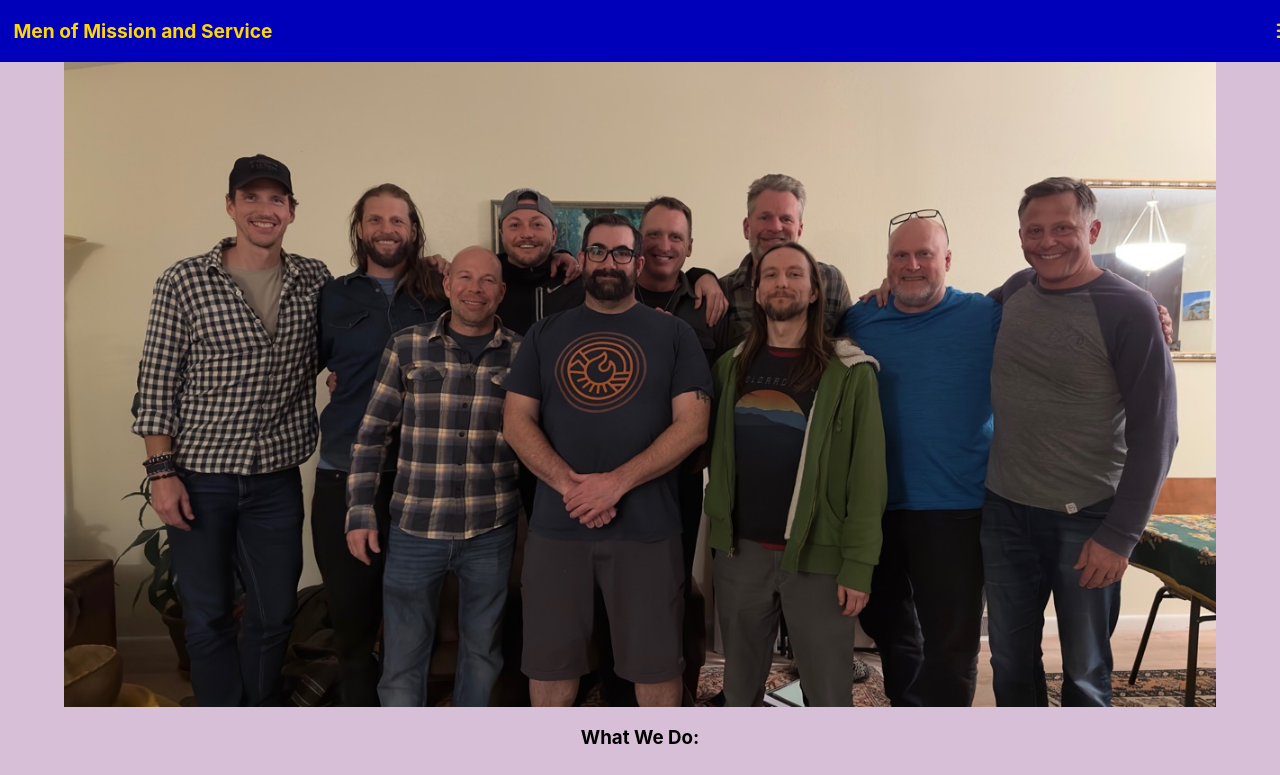
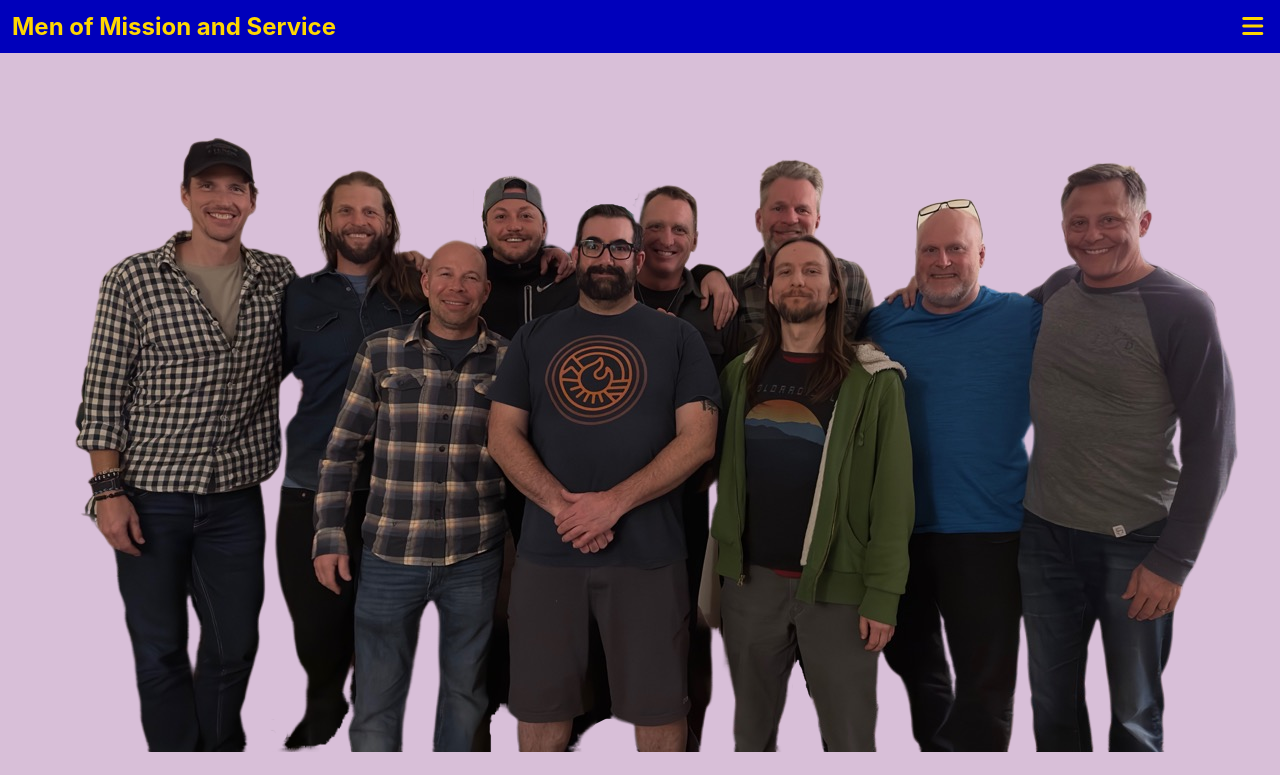
Before and after one commit to IntuitiveHarmony/igroup-site, a React (Create React App) app: page / in a window 1280 px wide. Shown: the top 775 px of the page. Built offline with nearby package versions, Linux system fonts and the light colour scheme.

Commit message:
nav looking better

```diff
--- a/src/App.css
+++ b/src/App.css
@@ -8,31 +8,37 @@
   cursor: pointer;
   color: gold;
  }
+ h3 {
+  margin-top: 2em;
+  margin-bottom: .1em;
+ }
  /* ~~~~~~~~~~~~~~~~~~~~~~~~~~~~~~~~~~~~~~~~~~~~~~~~~~~~~~~~~~ */
  .navContainer {
   z-index: 1;
-  display: flex;
-  justify-content:space-between;
-  /* grid-template-columns: 75% 25%;
-  grid-template-rows: auto; */
+  display: grid;
+  grid-template-columns: 85% auto;
+  grid-template-rows: auto;
   position: fixed;
   width: 100%;
-  padding-left: .7em;
+  padding: .5em;
   background: rgb(0, 0, 187);
   color: gold;
-  font-size: 1.2em;
+  font-size: 1.5em;
  }
- .navContainer > p {
+ .header {
   grid-column: 1;
  }
  .iconContainer {
-  /* grid-column: 2;
-  position: relative; */
+  max-width: 100%;
+  grid-column: 2;
+  display: flex;
+  justify-content: right;
  }
  #menuIcon {
-  /* position: absolute; */
-  top: 3em;
-  left: -2em;
+  position: relative;
+  grid-column: 2;
+  top: .1em;
+  right: 1.2em;
  }
  .menuContainer {
   grid-column: 1 / span 2;
@@ -57,10 +63,12 @@
   display: flex;
   flex-direction: column;
   align-items: center;
-  top: 3.7em;
+  top: 2em;
  }
  #groupPhoto {
-  max-width: 90%;
+  max-width: 100%;
+  margin-bottom: -1em;
+  left: -1em;
  }
  /* ~~~~~~~~~~~~~~~~~~~~~~~~~~~~~~~~~~~~~~~~~~~~~~~~~~~~~~~~~~ */
 .calendarContainer {
--- a/src/components/Mission.js
+++ b/src/components/Mission.js
@@ -1,4 +1,4 @@
-import photo from "../images/groupPhoto.jpeg"
+import photo from "../images/groupPhotoClear.png"
 
 const Mission = () => {
 
@@ -7,9 +7,6 @@
         <>
             <div className="missionContainer" id="mission">
                 <img id="groupPhoto" src={photo} />
-
-                {/* <h2>Our Mission:</h2>
-                <p className="content">We are thoughtful, caring men co-creating a safe container environment for personal growth as we deepen our connection to the mature masculine. We show up with authenticity, vulnerability, honesty, compassion and the courage to do our individual work. In addition, we're accountable by setting personal goals; initiating acts of service; offering support; and being present for the entire group.</p> */}
 
                 <h3>What We Do:</h3>
                 <p className="content">Men of Mission and Service (MMS) was formed in late 2022 as a circle dedicated to introducing basic concepts common to many mens' support groups, and to personal development in general.</p>
@@ -22,6 +19,9 @@
                 <h3>What We Don't Do:</h3>
                 <p className="content">What We Don't Do: We are entirely self-guided, working independently without any professional oversight. Yet we do aim to bring some level of training and experience to our circles, such as that which can be gained by taking seminars, courses, and the like. It is critical to understand that we are not and do not claim to act as trained therapists, or as other relevant professionals. As such we are unable to support men with significant psychological disorders, or those with untreated or ongoing substance abuse issues.</p>
                 <p className="content">We don't offer advice or feedback, unless explicitly requested. This is a support environment, and not a talk group or a recovery group. In appropriate circumstances, typically with full disclosure and outside counsel, there may be some degree of overlap between such types of groups and this one.</p>
+
+                <h3>Our Mission:</h3>
+                <p className="content"><i>We are thoughtful, caring men co-creating a safe container environment for personal growth as we deepen our connection to the mature masculine. We show up with authenticity, vulnerability, honesty, compassion and the courage to do our individual work. In addition, we are accountable by setting personal goals; initiating acts of service; offering support; and being present for the entire group.</i></p>
             </div>
         </>
     )
--- a/src/components/Nav.js
+++ b/src/components/Nav.js
@@ -36,17 +36,17 @@
             {hideNav ?
                 <></>
                 :
-                <>
-                    <div className="navContainer" id="navContainer">
-                        <p><b>Men of Mission and Service</b></p>
-                        <p><i
+                <nav className="navContainer">
+                    <header className='header'><b>Men of Mission and Service</b></header>
+                    <div className='iconContainer'>
+                    <i
                         className={menu ? "fa-solid fa-x" : "fa-solid fa-bars"}
                         id="menuIcon"
                         onClick={() => handleMenu()}>
-                        </i></p>
+                    </i>
+                    </div>
 
                     {menu ?
-                            <>
                         <div className="menuContainer">
                             <ul className="menuList">
                                 <li><a href="#mission" onClick={() => handleHideNav()}>Our Mission</a></li>
@@ -54,12 +54,10 @@
                                 <li><a href="#commitments" onClick={() => handleHideNav()}>Steps to Become a Member</a></li>
                             </ul>
                         </div>
-                            </>
                         :
                         <></>
                     }
-                    </div>
-                </>
+                </nav>
             }
         </>
     )
--- a/src/components/OpenCalendar.js
+++ b/src/components/OpenCalendar.js
@@ -5,7 +5,10 @@
       return (
         <div className="calendarContainer" id="calendar">
           <h1>Open Meetings</h1>
-          <p className="content">Men of Mission and Service hosts a monthly “Open Meetings” for any man interested in personal accountability and growth. Available dates are posted below. As a pre-requisite men must review and acknowledge our foundational <a href="https://forms.gle/QGi48a77893jUoLi7" target="_blank" rel="noopener noreferrer">agreements.</a></p>
+          <p className="content">Men of Mission and Service hosts a monthly "Open Men's Circle", which is available to any man interested in personal growth and development. Future known dates are posted below.</p>
+          <p className="content">As the organizers and hosts of these meetings, we reserve the complete and unilateral right to limit the size of the meetings, if or when necessary, and to invite or disinvite any attendee or prospect. </p>
+          <p className="content">Therefore, it is imperative that we know of your intended attendance and are confident of your cooperation in keeping with our standards of conduct by completing our <a href='https://docs.google.com/document/d/0B-brdUxbCO3xN2lsOTA3RG05eFRrVlowLWcxbGFRTW81d3hJ/edit?resourcekey=0-BHJGs9Y_JiDMkzftJWv1qQ' target="_blank" rel="noopener noreferrer">Rules and Guidelines</a> form (linked below). If you plan to attend, send us notice at least 24 hours in advance of an Open Circle date via email, or our mobile chat app, Discord (which is our preferred mode of communication).</p>
+          <p className="content"></p>
 
           <iframe className="calendar" src="https://calendar.google.com/calendar/embed?height=600&wkst=1&bgcolor=%23ffffff&ctz=America%2FDenver&showPrint=0&showCalendars=0&showTabs=0&showNav=1&showTitle=1&src=YWQ3OGUyMzFhYzM2YTQ4NGRhODMyODFhZWIyMDdjZDM1YzkxMmE2NWYzZTIxNmVmY2ExNGUzZmJiODI3NjIwYkBncm91cC5jYWxlbmRhci5nb29nbGUuY29t&color=%23D50000" width="800" height="600" frameBorder="0" scrolling="no"></iframe>
         </div>
```
Also changed, not shown: src/images/groupPhotoClear.png (added). Lines whose indentation alone changed are shown as unchanged.
